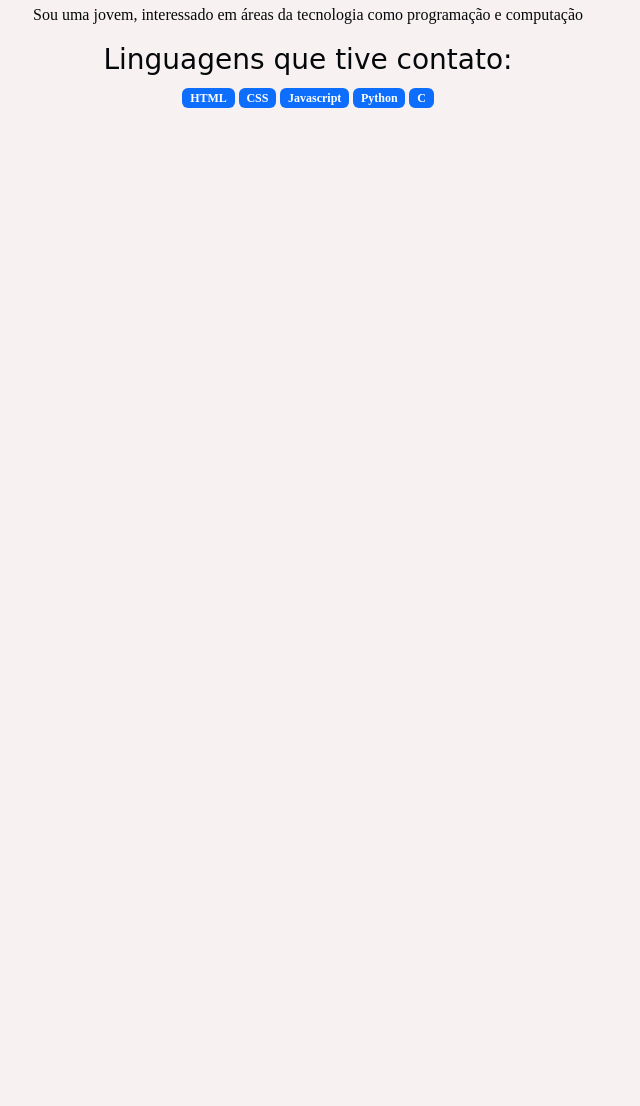
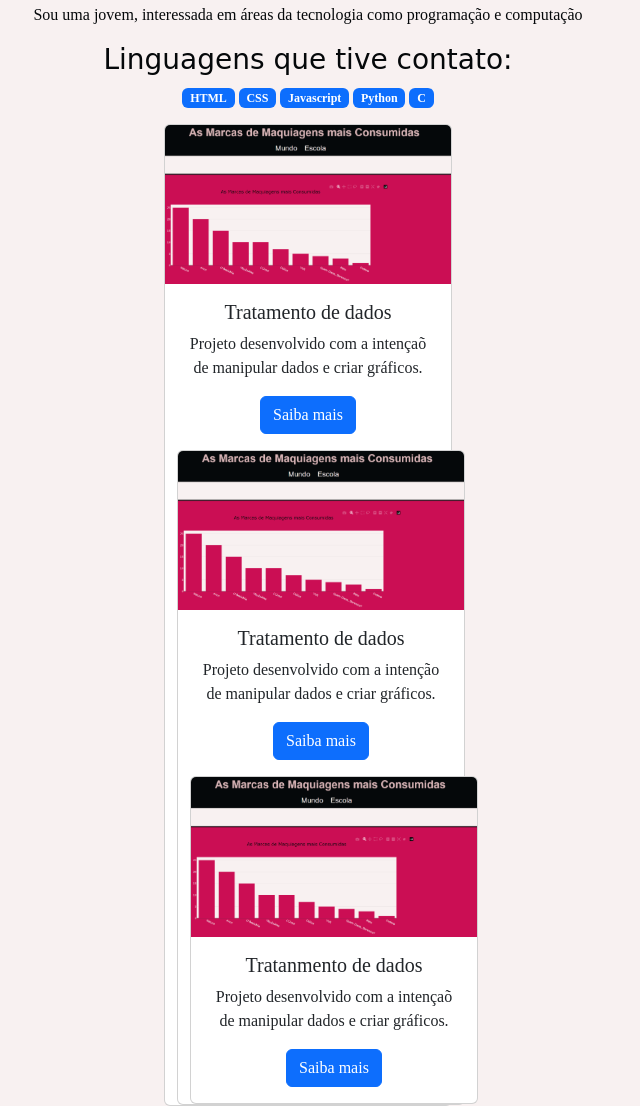
Before and after one commit to luiza120/Portfolio-luiza3ds-2024, a plain HTML site: page index.html in a window 1280 px wide. Shown: the part 326-1432 px from the top of the page, without its empty margins (332-972 px from the left). Before the commit the page ends 800 px from the top, so only its background shows below. Drawn offline with nearby package versions, Linux system fonts and the light colour scheme; a web font is replaced by a local one.

Commit message:
Add files via upload

```diff
--- a/index.html
+++ b/index.html
@@ -11,7 +11,7 @@
     <img class="img-thambnail rounded-circle w-25 mt-5" src="luiza.jpg" alt="Me">
     <p></p>
     <h1 class="mt-3">Eu sou a Luiza</h1>
-    <p>Sou uma jovem, interessado em áreas da tecnologia como programação e computação</p>
+    <p>Sou uma jovem, interessada em áreas da tecnologia como programação e computação</p>
     <h3>Linguagens que tive contato:</h3>
     <div>
         <p class="badge text-bg-primary">HTML</p>
@@ -20,6 +20,36 @@
         <p class="badge text-bg-primary">Python</p>
         <p class="badge text-bg-primary">C</p>
     </div>
+
+    <main class="container d-flex justify-content-around">
+        <div class="card" style="width: 18rem;">
+            <img src="img/dados.png" class="card-img-top" alt="...">
+            <div class="card-body">
+              <h5 class="card-title">Tratamento de dados</h5>
+              <p class="card-text">Projeto desenvolvido com a intençaõ de manipular dados e criar gráficos.</p>
+              <a href="#" class="btn btn-primary">Saiba mais</a>
+            </div>
+        <div>
+
+     <main class="container">
+                <div class="card" style="width: 18rem;">
+                    <img src="img/dados.png" class="card-img-top" alt="...">
+                    <div class="card-body">
+                      <h5 class="card-title">Tratamento de dados</h5>
+                      <p class="card-text">Projeto desenvolvido com a intenção de manipular dados e criar gráficos.</p>
+                      <a href="#" class="btn btn-primary">Saiba mais</a>
+                    </div>
+
+     <main class="container">
+                        <div class="card" style="width: 18rem;">
+                            <img src="img/dados.png" class="card-img-top" alt="...">
+                            <div class="card-body">
+                              <h5 class="card-title">Tratanmento de dados</h5>
+                              <p class="card-text">Projeto desenvolvido com a intençaõ de manipular dados e criar gráficos.</p>
+                              <a href="#" class="btn btn-primary">Saiba mais</a>
+                            </div>
+          </div>
+    </main>
     <script src="https://cdn.jsdelivr.net/npm/bootstrap@5.3.3/dist/js/bootstrap.bundle.min.js" integrity="sha384-YvpcrYf0tY3lHB60NNkmXc5s9fDVZLESaAA55NDzOxhy9GkcIdslK1eN7N6jIeHz" crossorigin="anonymous"></script>
 </body>
 </html>
```
Also changed, not shown: img/dados.png (added).
